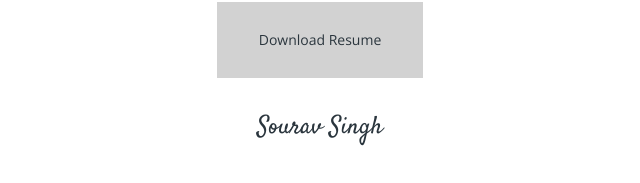
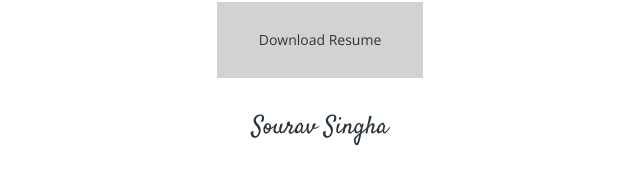
Before and after one commit to souravgit/portfolio, a plain HTML site: page index.html in a window 1280 px wide. Shown: the part 2893-3076 px from the top of the page, 320-960 px from the left. Drawn offline with nearby package versions, Linux system fonts and the light colour scheme.

Commit message:
Footer name changed

```diff
--- a/index.html
+++ b/index.html
@@ -295,7 +295,7 @@
             <div class="col-md-12 col-sm-12 col-xs-12 animate" data-anim-type="fadeInDownLarge">
                 <p><a class="hvr-buzz-out" href="#">Download Resume</a></p>
                 <div class="clear-fix"></div>
-                <h4>Sourav Singh </h4>
+                <h4>Sourav Singha</h4>
             </div>
         </div>
     </footer>
```
